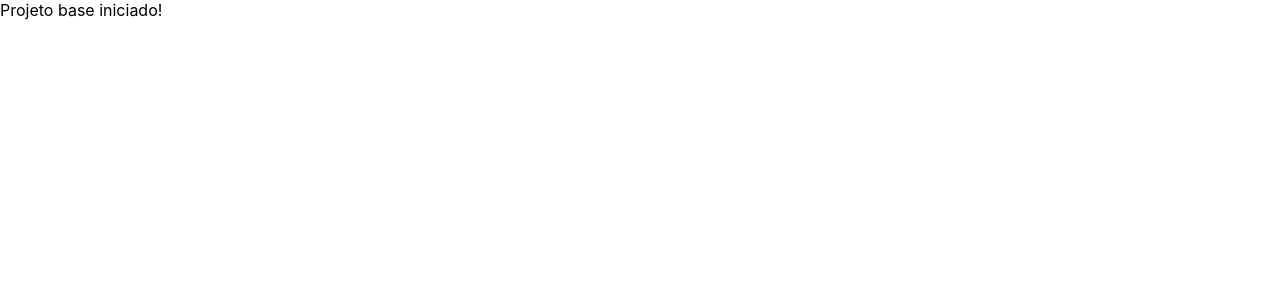
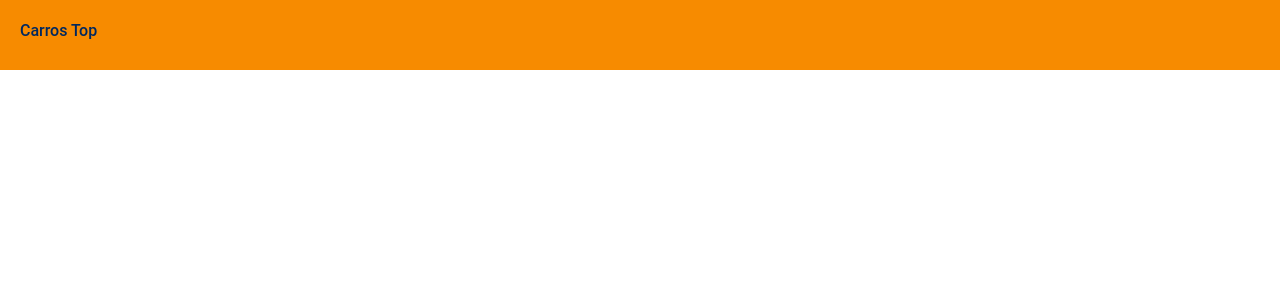
Before and after one commit to Romariorfr/website-carros, a React (Create React App) app in the folder frontweb/: page / in a window 1280 px wide. Shown: the top 300 px of the page. Built offline with nearby package versions, Linux system fonts and the light colour scheme.

Commit message:
bootstrap

```diff
--- a/frontweb/package.json
+++ b/frontweb/package.json
@@ -3,6 +3,7 @@
   "version": "0.1.0",
   "private": true,
   "dependencies": {
+    "@popperjs/core": "^2.11.6",
     "@testing-library/jest-dom": "^5.16.5",
     "@testing-library/react": "^13.4.0",
     "@testing-library/user-event": "^13.5.0",
@@ -11,6 +12,7 @@
     "@types/react": "^18.0.27",
     "@types/react-dom": "^18.0.10",
     "@types/react-router-dom": "^5.1.7",
+    "bootstrap": "5.0.2",
     "react": "^18.2.0",
     "react-dom": "^18.2.0",
     "react-router-dom": "^5.2.0",
--- a/frontweb/src/App.tsx
+++ b/frontweb/src/App.tsx
@@ -1,11 +1,8 @@
-import './App.css';
+import "./App.css";
+import Header from "./components/Header";
 
 function App() {
-  return (
-    <div>
-     Projeto base iniciado!
-    </div>
-  );
+  return <Header />;
 }
 
 export default App;
--- /dev/null
+++ b/frontweb/src/components/Header/index.tsx
@@ -0,0 +1,13 @@
+import "./styles.css";
+
+const Header = () => {
+  return (
+    <div className="header-container">
+      <div className="title-app">
+        <h6>Carros Top</h6>
+      </div>
+    </div>
+  );
+};
+
+export default Header;
--- /dev/null
+++ b/frontweb/src/components/Header/styles.css
@@ -0,0 +1,26 @@
+.header-container {
+  position: absolute;
+  width: 100%;
+  height: 70px;
+  left: 0px;
+  top: 0px;
+  background: #f78b00;
+}
+
+.title-app {
+  position: absolute;
+  width: 117px;
+  height: 28px;
+  left: 20px;
+  top: 21px;
+
+  font-family: "Roboto";
+  font-style: normal;
+  font-weight: 700;
+  font-size: 24px;
+  line-height: 28px;
+  display: flex;
+  align-items: center;
+
+  color: #00285f;
+}
--- a/frontweb/src/index.tsx
+++ b/frontweb/src/index.tsx
@@ -1,6 +1,9 @@
 import React from 'react';
 import ReactDOM from 'react-dom/client';
 import './index.css';
+import 'bootstrap/dist/css/bootstrap.css';
+import '@popperjs/core'
+import 'bootstrap/js/dist/collapse';
 import App from './App';
 
 
```
Also changed, not shown: 1 other file (tests, documents, lock files or other folders).
